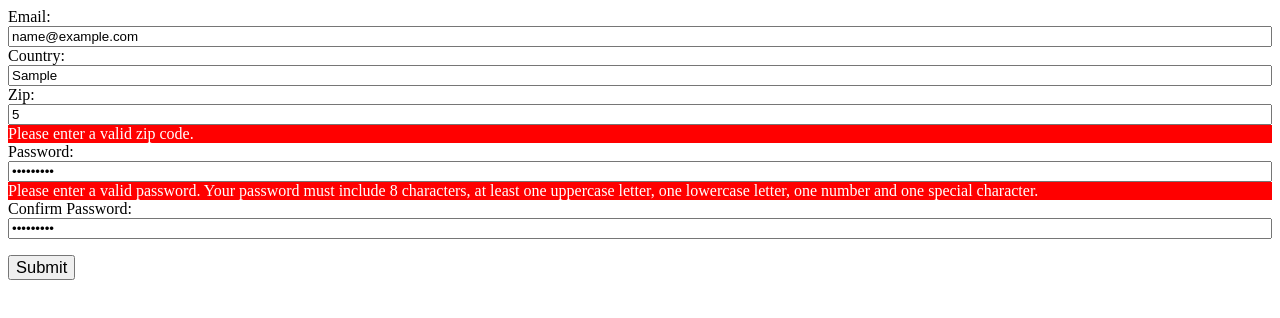
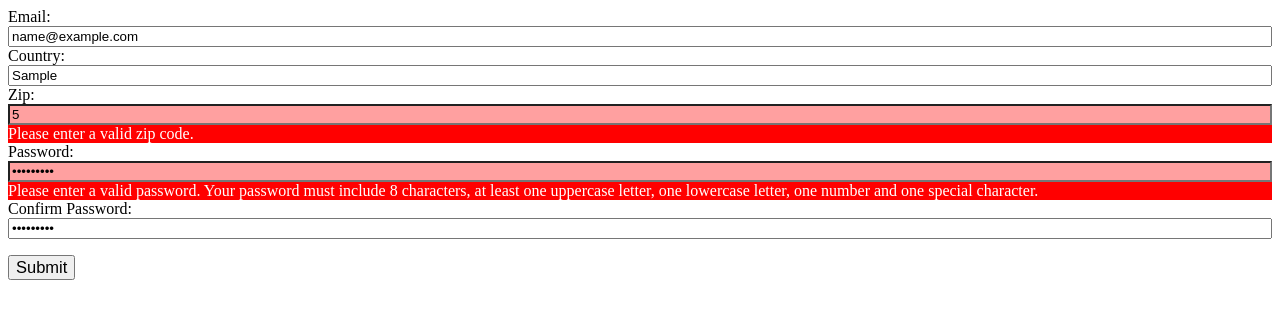
Before and after one commit to snowjelly/odin-form, a website: page index.html in a window 1280 px wide. Both pictures are taken after typing "name@example.com", "Sample", "5", "Sample123", "Sample123" into the empty fields and a click on the button "Submit". Drawn offline with Linux system fonts and the light colour scheme.

Commit message:
input error styling

```diff
--- a/style.css
+++ b/style.css
@@ -14,6 +14,6 @@ form {
     font-size: 1.03rem;
 }
 
-#email.invalid {
-    background-color: red;
+input.invalid {
+    background-color: rgb(255, 160, 160);
 }
```
